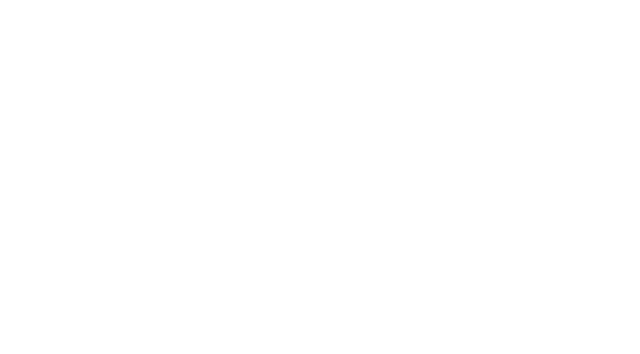
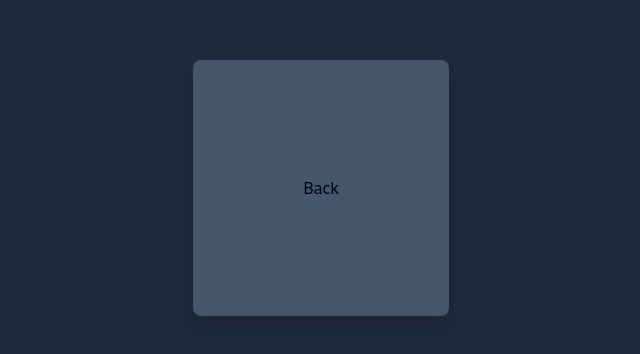
Before and after one commit to EugeneAfriyie/framer-demo, a React (Vite) app: page / in a window 1280 px wide. Shown: the part 1012-1366 px from the top of the page, without its empty margins (319-959 px from the left). Before the commit the page ends 800 px from the top, so only its background shows below. Built offline with nearby package versions, Linux system fonts and the light colour scheme.

Commit message:
fliping card trial

```diff
--- a/src/Component/StaggerVariants/FlipCard.jsx
+++ b/src/Component/StaggerVariants/FlipCard.jsx
@@ -1,20 +1,29 @@
 import React from 'react'
 import { motion } from 'framer-motion'
+
 const FlipCard = () => {
   return (
-    <div className='perspective-dramatic w-64 h-64'>
-        <motion.div className="relattive h-full w-full ">
+    <div className="h-[300vh] w-full flex items-center justify-center bg-gray-800">
+      <div className="w-64 h-64" style={{ perspective: '1000px' }}>
+        <motion.div
+          className="relative h-full w-full"
+          initial={{ rotateY: 0 }}
+          whileInView={{ rotateY: 180 }}
+          transition={{ duration: 0.8 }}
+          style={{ transformStyle: 'preserve-3d' }}
+        >
+          <div className="absolute w-full h-full bg-slate-900 rounded-lg shadow-lg flex items-center justify-center backface-hidden">
+            Front
+          </div>
 
-        <div className="absolute w-full h-full bg-slate-900 rounded-lg shadow-lg flex items-center justify-center">
-            Front
-        </div>
-
-        <motion.div className="absolute w-full h-full bg-slate-900 rounded-lg shadow-lg flex items-center justify-center">
+          <div
+            className="absolute w-full h-full bg-slate-600 rounded-lg shadow-lg flex items-center justify-center backface-hidden"
+            style={{ transform: 'rotateY(180deg)' }}
+          >
             Back
+          </div>
         </motion.div>
-
-        </motion.div>
-
+      </div>
     </div>
   )
 }
```
